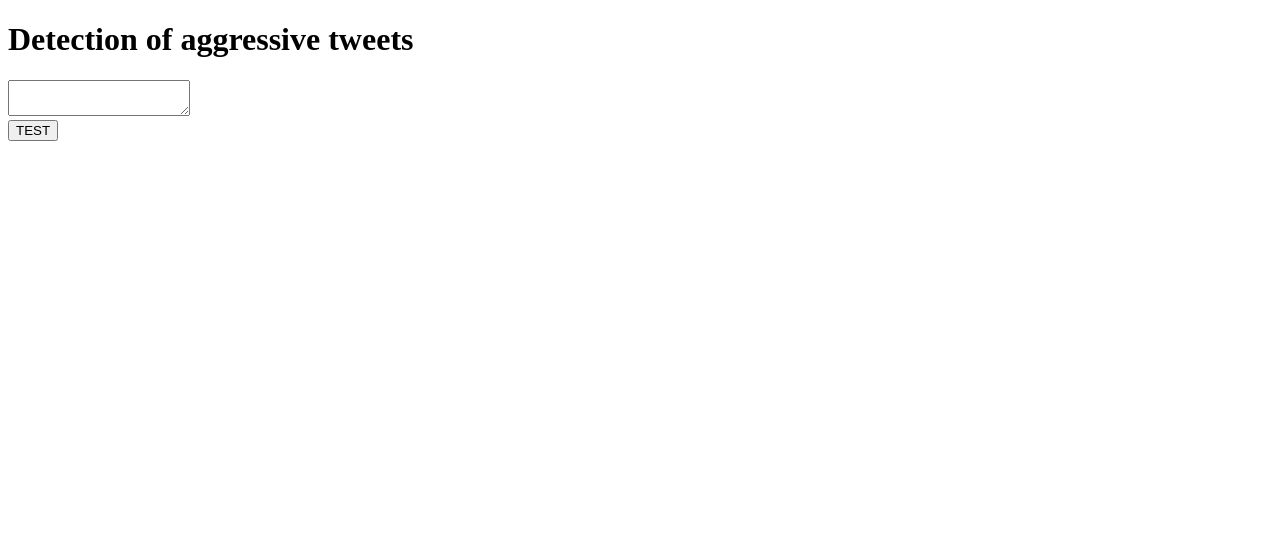
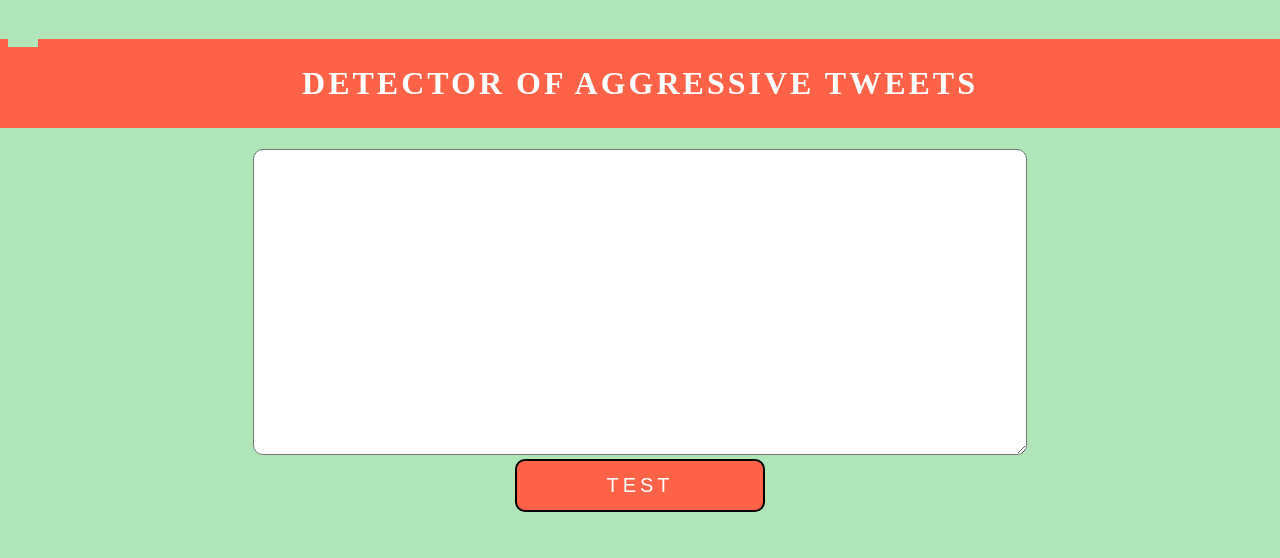
Before and after one commit to mariarozanska/aggressive_tweets, a Flask app: page / in a window 1280 px wide. Shown: the top 558 px of the page. Run offline with Flask 2, Linux system fonts and the light colour scheme; parts of the project's set-up code (start-up, migrations or seed data) failed here and were passed over.

Commit message:
Improve application

```diff
--- /dev/null
+++ b/Application/static/styles.css
@@ -0,0 +1,41 @@
+body {
+    background-color: rgb(176, 230, 183);
+    text-align: center;
+    padding: 30px;
+    display: inline;
+}
+
+h1 {
+    color: white;
+    background-color: Tomato;
+    letter-spacing: 3px;
+    padding: 2%;
+}
+
+h2 {
+    color: blue;
+    text-align: left;
+    font-size: 35px;
+    padding-left: 5%;
+}
+
+textarea {
+    width: 60%;
+    height: 300px;
+    border-radius: 10px;
+    font-size: 30px;
+}
+
+input {
+    color: white;
+    border-radius: 10px;
+    padding: 1% 7%;
+    font-size: 20px;
+    letter-spacing: 4px;
+    border-style: solid;
+    background-color:Tomato;
+}
+
+input: hover {
+    background-color:#d33c22;
+}
--- a/Application/templates/question.html
+++ b/Application/templates/question.html
@@ -2,10 +2,11 @@
 <html>
     <head>
         <title>Detection of aggressive tweets</title>
+        <link rel="stylesheet" href="{{ url_for('static', filename='styles.css') }}">
     </head>
 
     <body>
-        <h1>Detection of aggressive tweets</h1>
+        <h1>DETECTOR OF AGGRESSIVE TWEETS</h1>
 
         <form method="post" action="/results">
 
```
Also changed, not shown: Application/templates/answer.html (+5 -4 lines).
